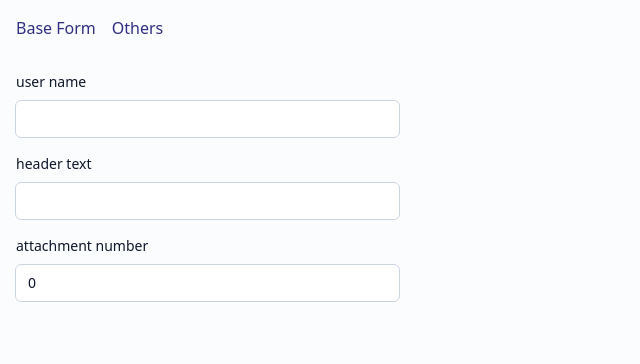
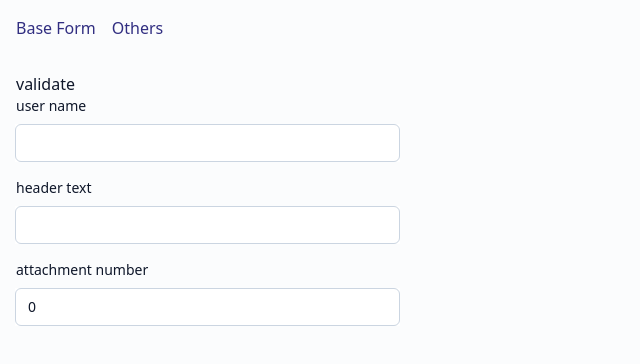
Before and after one commit to fims-proto/fims-proto-ui, a Vue app: page /styleTest in a window 1280 px wide. Both pictures are taken after a click on the link "Base Form". Shown: the top 364 px of the page, without its empty margins (0-640 px from the left). Built offline with nearby package versions, Linux system fonts and the light colour scheme; no server answers; what @ory/kratos-client would draw is missing.

Commit message:
Upgrade and minor change

```diff
--- /dev/null
+++ b/src/components/reusable/form/utils.ts
@@ -0,0 +1,33 @@
+import { FormItemRule } from './BaseForm.vue'
+
+export function validate(value: string, rule: FormItemRule): true | string {
+  if (!rule) {
+    // no rule specified, regard as validate pass
+    return true
+  }
+
+  if (rule.required && !value) {
+    return rule.message ?? ''
+  }
+
+  if (rule.validator) {
+    const validationResult = rule.validator(value)
+    if (validationResult instanceof Error) {
+      return validationResult.message ?? rule.message ?? ''
+    }
+    return true
+  }
+
+  return true
+}
+
+// eslint-disable-next-line @typescript-eslint/no-explicit-any
+export function get<T>(obj: any, path: string | undefined, defaultValue = undefined): T {
+  const travel = (regexp: RegExp) =>
+    String.prototype.split
+      .call(path, regexp)
+      .filter(Boolean)
+      .reduce((res, key) => (res !== null && res !== undefined ? res[key] : res), obj)
+  const result = travel(/[,[\]]+?/) || travel(/[,[\].]+?/)
+  return result === undefined || result === obj ? defaultValue : result
+}
--- a/src/components/style-test/TestForm.vue
+++ b/src/components/style-test/TestForm.vue
@@ -1,5 +1,6 @@
 <script setup lang="ts">
 import { ref } from 'vue'
+import BaseForm from '../reusable/form/BaseForm.vue'
 
 const modelRef = ref({
   username: '',
@@ -13,8 +14,7 @@ const rules = {
   username: {
     required: true,
   },
-  journal: {
-    headerText: {
+  'journal.headerText': {
     required: true,
     validator: (value: string) => {
       if (value.startsWith('N')) {
@@ -23,7 +23,7 @@ const rules = {
       return true
     },
   },
-    attachmentNumber: {
+  'journal.attachmentNumber': {
     validator: (value: string) => {
       if (Number(value) < 0) {
         return new Error('Cannot be negetive')
@@ -31,12 +31,15 @@ const rules = {
       return true
     },
   },
-  },
 }
+
+const formRef = ref<InstanceType<typeof BaseForm>>()
 </script>
 
 <template>
-  <BaseForm :model="modelRef" :rules="rules" class="w-96 flex flex-col gap-4">
+  <button class="block" @click="formRef?.validate">validate</button>
+
+  <BaseForm ref="formRef" :model="modelRef" :rules="rules" class="w-96 flex flex-col gap-4">
     <BaseFormItem path="username" label="user name">
       <BaseInput v-model="modelRef.username" />
     </BaseFormItem>
```
Also changed, not shown: package.json (+11 -11 lines), src/components/reusable/form/DESIGN.txt (added), 1 other file (tests, documents, lock files or other folders). Lines whose indentation alone changed are shown as unchanged.
